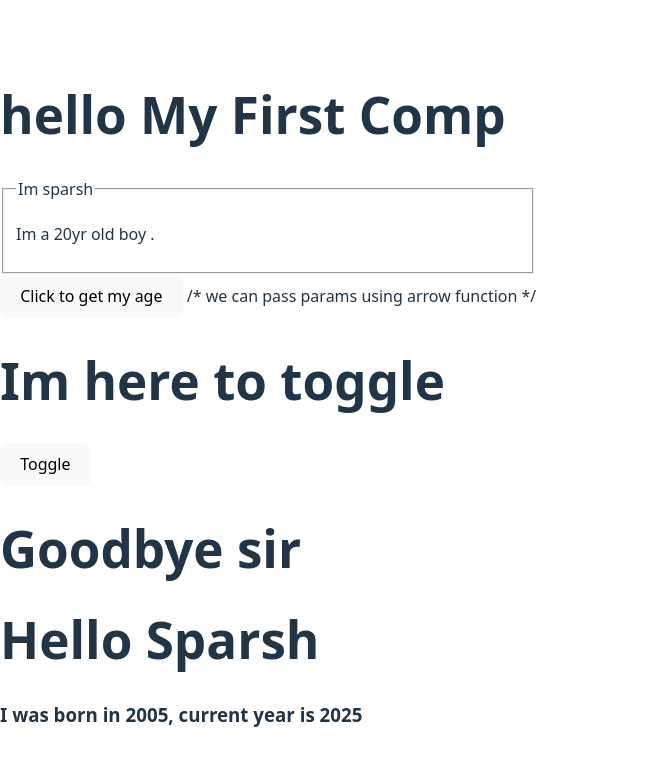
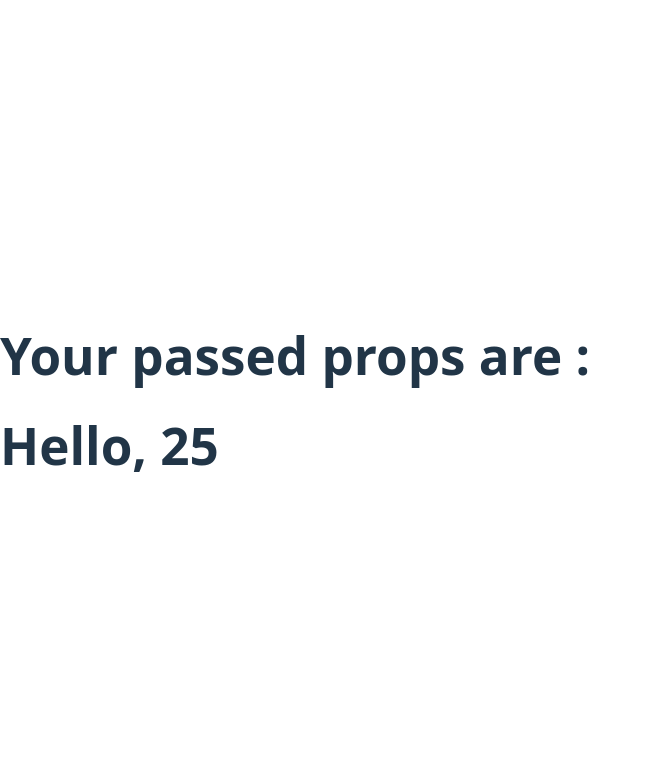
Before and after one commit to xsparsh1/React, a React (Vite) app: page / in a window 1280 px wide. Shown: the top 766 px of the page, without its empty margins (0-651 px from the left). Built offline with nearby package versions, Linux system fonts and the light colour scheme.

Commit message:
Props sharing between comp

```diff
--- a/src/App.jsx
+++ b/src/App.jsx
@@ -1,9 +1,11 @@
 import LoadBaseInfo from "./practice/MountFiles/LoadBaseInfo";
+import LoadProps from "./practice/MountFiles/LoadProps";
 
 function App(){
   return (
     <div>
-        <LoadBaseInfo/>
+        {/* <LoadBaseInfo/> */}
+        <LoadProps/>
   </div>
   );
 }
--- /dev/null
+++ b/src/practice/MountFiles/LoadProps.jsx
@@ -0,0 +1,11 @@
+import Prop1 from "../Props/Prop1";
+function LoadProps(){
+    const name="Hello";
+    const age=25;
+    return(
+        <div>
+            <Prop1 value={name} value2={age}/>
+        </div>
+    )
+}
+export default LoadProps;
--- /dev/null
+++ b/src/practice/Props/Prop1.jsx
@@ -0,0 +1,10 @@
+function Prop1(props){  //In Prop1 param we get props
+
+    return(
+        <div>
+            <h1>Your passed props are :</h1>
+            <h1>{props.value}, {props.value2}</h1>
+        </div>
+    )
+}
+export default Prop1;
```
